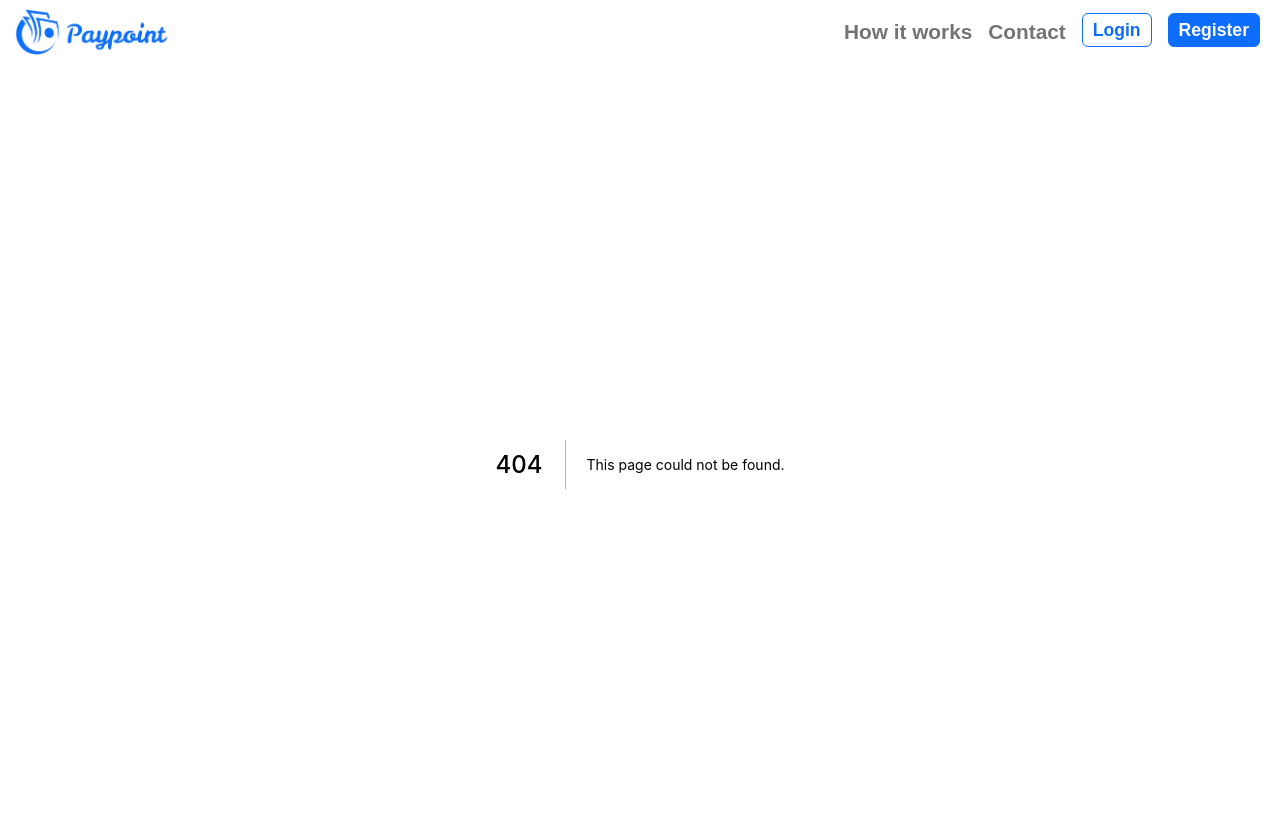
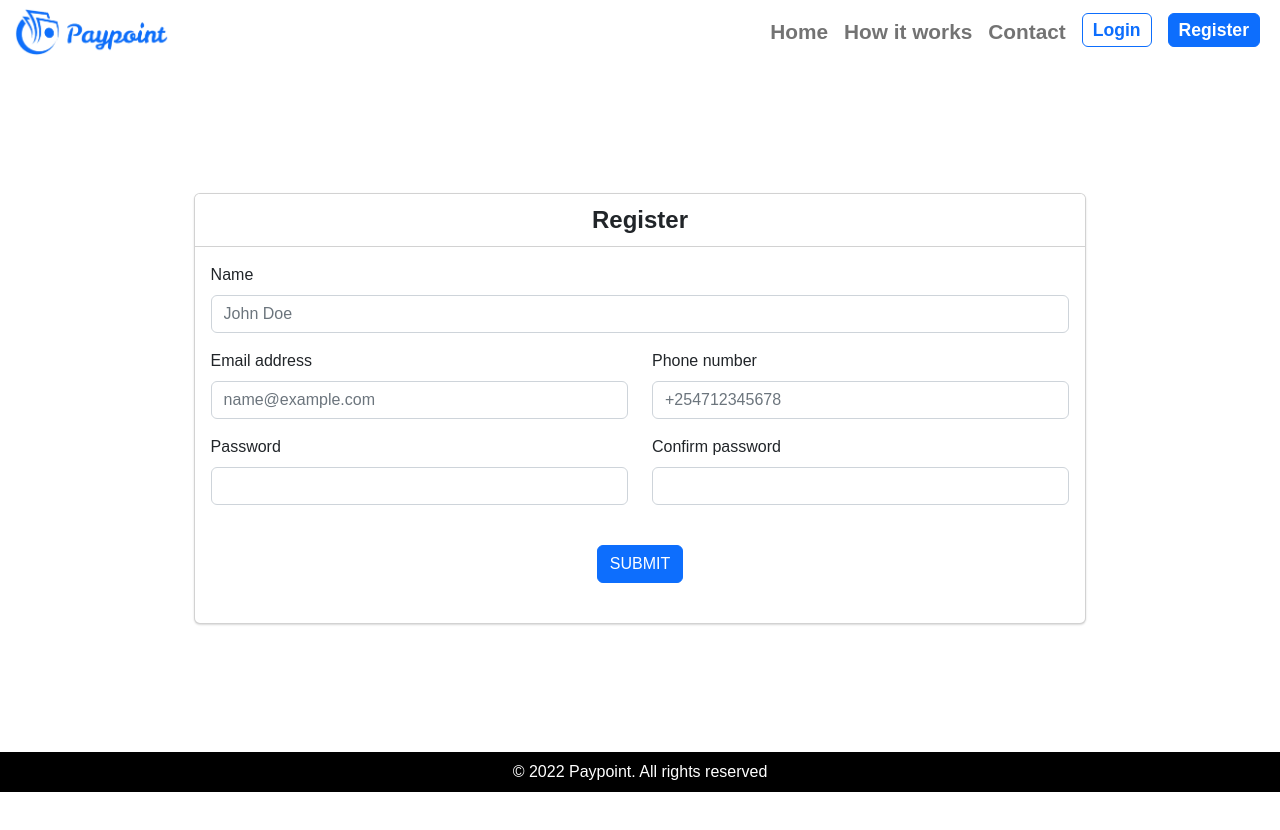
Before and after one commit to faizscripts/paypoint, a Next.js app: page /register in a window 1280 px wide. Before the commit this address had no page. Shown: the top 830 px of the page. After the commit the page ends 800 px from the top, so only its background shows below. Built offline with nearby package versions, Linux system fonts and the light colour scheme; a web font is replaced by a local one.

Commit message:
Register page

```diff
--- /dev/null
+++ b/components/Footer.js
@@ -0,0 +1,9 @@
+function Footer() {
+    return (
+        <div id="footer">
+            © {new Date().getFullYear()} Paypoint. All rights reserved
+        </div>
+    )
+}
+
+export default Footer
--- a/components/Hero.js
+++ b/components/Hero.js
@@ -11,8 +11,10 @@ function Hero() {
                     <button className="btn btn-primary btn-lg">Send Money</button>
                 </div>
             </div>
-            <div className="col-md-7" id="hero-image-container">
-                <Image src={heroImage} alt="hero image" layout="fill" placeholder="blur" />
+            <div className="col-md-7" >
+                <div id="hero-image-container">
+                    <Image src={heroImage} alt="hero image" layout="fill" placeholder="blur" />
+                </div>
             </div>
         </div>
     )
--- a/components/Navbar.js
+++ b/components/Navbar.js
@@ -1,17 +1,25 @@
 import Image from "next/image";
+import Link from "next/link";
 
 function Navbar() {
     return(
         <nav className="navbar sticky-top navbar-expand-lg ">
             <div className="container-fluid">
-                <a className="navbar-brand" href="#">
-                    <Image src="/images/logo.webp" alt="logo" layout="fill" priority />
-                </a>
+                <Link href="/">
+                    <div className="navbar-brand">
+                        <Image src="/images/logo.webp" alt="logo" layout="fill" priority />
+                    </div>
+                </Link>
                 <button className="navbar-toggler" type="button" data-bs-toggle="collapse" data-bs-target="#navbarSupportedContent" aria-controls="navbarSupportedContent" aria-expanded="false" aria-label="Toggle navigation">
                     <span className="navbar-toggler-icon"></span>
                 </button>
                 <div className="collapse navbar-collapse" id="navbarSupportedContent">
                     <ul className="navbar-nav ms-auto mb-2 mb-lg-0">
+                        <li className="nav-item">
+                            <Link href="/">
+                                <div className="nav-link home">Home</div>
+                            </Link>
+                        </li>
                         <li className="nav-item">
                             <a className="nav-link" href="#how">How it works</a>
                         </li>
@@ -19,10 +27,13 @@ function Navbar() {
                             <a className="nav-link" href="#contact">Contact</a>
                         </li>
                         <div className="nav-item pt-lg-1 nav-buttons">
-                            <button className="btn btn-outline-primary mx-2">Login</button>
-                            <button className="btn btn-primary mx-2">Register</button>
+                            <Link href="#">
+                                <button className="btn btn-outline-primary mx-2">Login</button>
+                            </Link>
+                            <Link href="/register">
+                                <button className="btn btn-primary mx-2">Register</button>
+                            </Link>
                         </div>
-
                     </ul>
                 </div>
             </div>
--- a/pages/_app.js
+++ b/pages/_app.js
@@ -3,6 +3,7 @@ import Head from "next/head";
 import Navbar from "../components/Navbar";
 import '../styles/globals.scss';
 import "bootstrap/dist/css/bootstrap.min.css"
+import Footer from "../components/Footer";
 
 function MyApp({Component, pageProps}) {
     useEffect(() => {
@@ -22,6 +23,7 @@ function MyApp({Component, pageProps}) {
             </Head>
             <Navbar/>
             <Component {...pageProps} />
+            <Footer/>
         </>
     )
 }
--- /dev/null
+++ b/pages/register.js
@@ -0,0 +1,53 @@
+import {useState} from "react";
+
+function Register() {
+
+    const [name, setName]= useState("")
+    const [email, setEmail]= useState("")
+    const [phone, setPhone]= useState("")
+    const [password, setPassword]= useState("")
+    const [confirm, setConfirm]= useState("")
+
+    return(
+        <div className="register container">
+            <div className="card">
+                <div className="card-header">
+                    Register
+                </div>
+                <div className="card-body">
+                    <form >
+                        <div className="mb-3">
+                            <label htmlFor="name" className="form-label">Name</label>
+                            <input type="text" className="form-control" id="name" name="name" placeholder="John Doe" value={name} onChange={e => setName(e.target.value)} required/>
+                        </div>
+                        <div className="row">
+                            <div className="col-md-6 mb-3">
+                                <label htmlFor="email" className="form-label">Email address</label>
+                                <input type="email" className="form-control" id="email" name="email" placeholder="name@example.com" value={email} onChange={e => setEmail(e.target.value)} required/>
+                            </div>
+                            <div className="col-md-6 mb-3">
+                                <label htmlFor="phone" className="form-label">Phone number</label>
+                                <input type="number" className="form-control" id="phone" name="phone" placeholder="+254712345678" value={phone} onChange={e => setPhone(e.target.value)} required/>
+                            </div>
+                        </div>
+                        <div className="row">
+                            <div className="col-md-6 mb-3">
+                                <label htmlFor="password" className="form-label">Password</label>
+                                <input type="password" className="form-control" id="password" name="password" value={password} onChange={e => setPassword(e.target.value)} required/>
+                            </div>
+                            <div className="col-md-6 mb-3">
+                                <label htmlFor="confirm" className="form-label">Confirm password</label>
+                                <input type="password" className="form-control" id="confirm" name="confirm" value={confirm} onChange={e => setConfirm(e.target.value)} required/>
+                            </div>
+                        </div>
+                        <div className="d-flex justify-content-center my-4">
+                            <button type="submit" className="btn btn-primary">SUBMIT</button>
+                        </div>
+                    </form>
+                </div>
+            </div>
+        </div>
+    )
+}
+
+export default Register
--- a/styles/globals.scss
+++ b/styles/globals.scss
@@ -22,6 +22,11 @@ body {
     position: relative;
     height: 3rem;
     width: 10rem;
+    @include pointer;
+  }
+
+  .home{
+    @include pointer;
   }
 
   .btn {
@@ -44,7 +49,7 @@ body {
   #description-text {
     position: absolute;
     top: 27%;
-    padding: 3rem;
+    padding: 3rem 0 3rem 3rem;
     text-align: center;
     font-weight: 800;
     font-size: 1.5rem;
@@ -56,6 +61,9 @@ body {
 
   #hero-image-container {
     position: relative;
+    width: 90%;
+    height: 80%;
+    top: 8%;
   }
 }
 
@@ -86,7 +94,33 @@ body {
 }
 
 #contact{
-  margin-bottom: 3rem;
+  margin-bottom: 2rem;
+}
+
+#footer {
+  display: flex;
+  justify-content: center;
+  background: black;
+  color: white;
+  padding: 0.5rem 0;
+}
+
+.register{
+  height: 86vh;
+  display: grid;
+  place-items: center;
+
+  .card{
+    @include shadow;
+    width: 80%;
+  }
+
+  .card-header{
+    background: white;
+    text-align: center;
+    font-size: 1.5rem;
+    font-weight: 700;
+  }
 }
 
 @import "media-queries";
--- a/styles/media-queries.scss
+++ b/styles/media-queries.scss
@@ -22,6 +22,12 @@
       font-weight: 700;
       font-size: 1.2rem;
     }
+
+    #hero-image-container {
+      width: 106%;
+      height: 100%;
+      top: 0;
+    }
   }
 }
 
--- a/styles/mixins.scss
+++ b/styles/mixins.scss
@@ -1,3 +1,9 @@
+@mixin pointer{
+  &:hover{
+    cursor: pointer;
+  }
+}
+
 @mixin shadow{
   box-shadow: 0 1px 2px rgba(0, 0, 0, 0.15);
   transition: box-shadow 0.3s ease-in-out;
```
Also changed, not shown: 1 other file (tests, documents, lock files or other folders).
